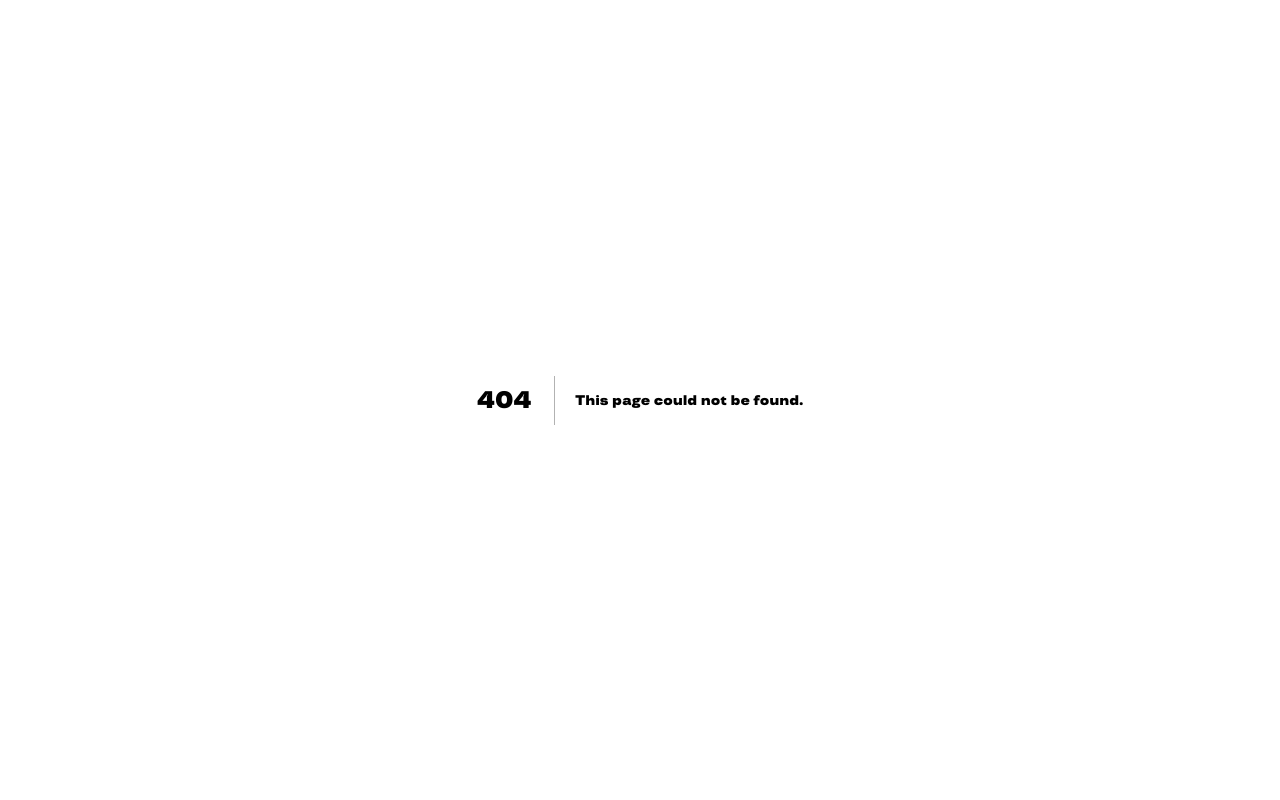
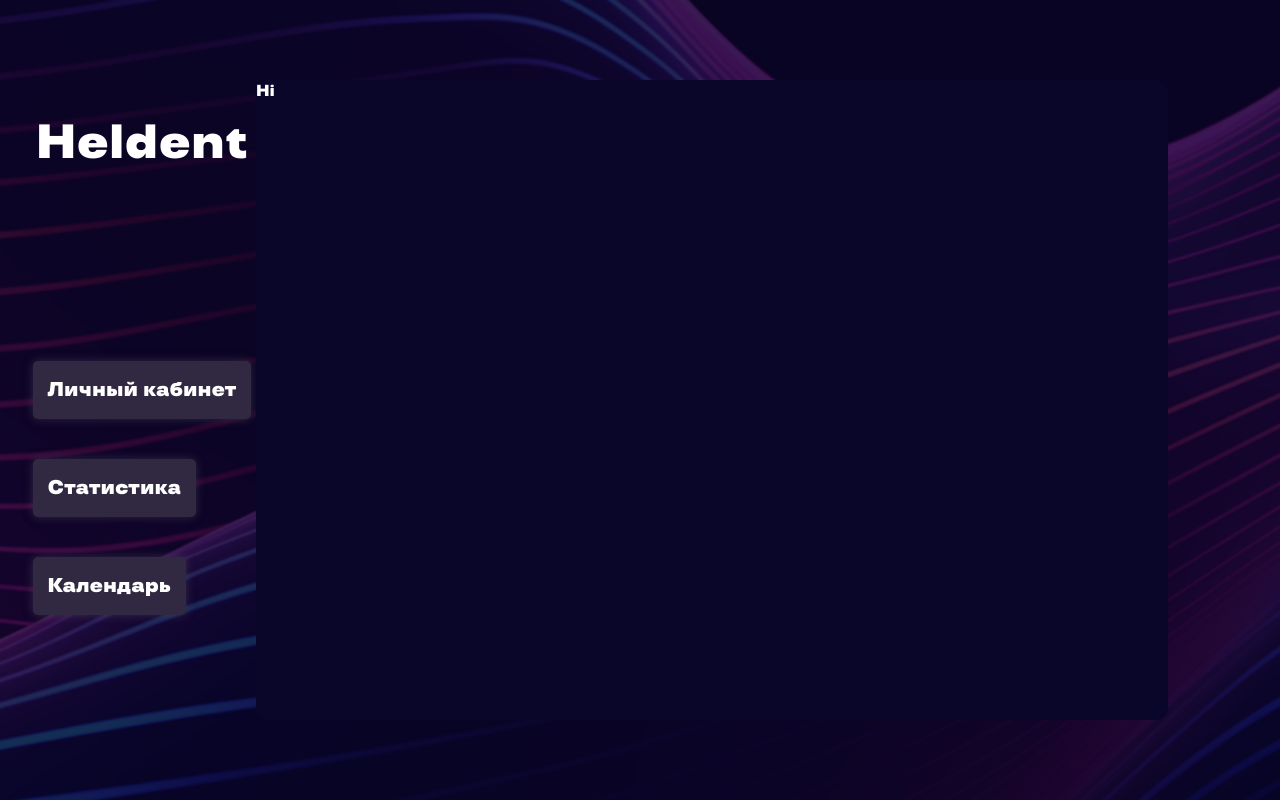
Before and after one commit to kolen44/heldent, a Next.js app in the folder frontend/: page /account in a window 1280 px wide. Before the commit this address had no page. Built offline with nearby package versions, Linux system fonts and the light colour scheme; a web font is replaced by a local one.

Commit message:
feat!: Added account page (/account route) Added account page with dynamic pages inside . Also for it added PersonalAccount component with Calendar and Statistic folders inside .

```diff
--- a/frontend/components/Calendar/Calendar.js
+++ b/frontend/components/Calendar/Calendar.js
@@ -142,7 +142,7 @@ export default function Calendar() {
 	}
 
 	return (
-		<div className='bg-white flex flex-col min-h-screen  items-center justify-between p-24'>
+		<div className='bg-[#0A062A] flex flex-col   items-center justify-between p-24 rounded-xl backdrop-blur-md'>
 			<div className='grid grid-cols-10'>
 				<ToastContainer />
 				<div className='col-span-8'>
@@ -168,13 +168,13 @@ export default function Calendar() {
 				</div>
 				<div
 					id='draggable-el'
-					className='ml-8 w-full border-2 p-2 mt-16 rounded-md lg:h-1/2 bg-violet-500'
+					className='ml-8 w-full border-2 p-2 mt-16 rounded-md lg:h-1/2 bg-violet-500 '
 				>
 					<h1 className='font-thin text-sm text-center'>
 						Переместите событие на календарь или создайте свое кликом по дню
 						календаря
 					</h1>
-					<div className='flex flex-col items-center justify-between h-full'>
+					<div className='flex flex-col items-center justify-between h-full text-black px-10'>
 						<div>
 							<div
 								className='fc-event border-2   p-1 m-2 w-full rounded-md ml-auto flex justify-center items-center  text-center bg-white'
--- /dev/null
+++ b/frontend/components/PersonalAccount/Calendar/Calendar.js
@@ -0,0 +1,9 @@
+import Calendar from '@components/Calendar/Calendar'
+
+export default function ComponentCalendar() {
+	return (
+		<div className=' overflow-y-hidden text-white'>
+			<Calendar />
+		</div>
+	)
+}
--- /dev/null
+++ b/frontend/components/PersonalAccount/Statistic/Statistic.js
@@ -0,0 +1,3 @@
+export default function Statistic() {
+	return <div className=' overflow-y-hidden text-white'>Hi</div>
+}
--- /dev/null
+++ b/frontend/src/app/account/page.js
@@ -0,0 +1,55 @@
+'use client'
+import dynamic from 'next/dynamic'
+import { Suspense, useState } from 'react'
+import ChangeStatisticPageButton from '../../../widgets/changeStatisticPageButton/changeStatisticPageButton'
+import '../globals.css'
+
+export default function Account() {
+	const [pageNumber, setPageNumber] = useState(1)
+	const Component = SelectedComponent(pageNumber)
+	return (
+		<div className='bg-[#0A062A] max-h-screen overflow-hidden'>
+			<div className='grid grid-cols-10 h-screen w-screen p-20 pr-28 pl-7 text-white bg-[url(/image.webp)] bg-no-repeat bg-cover'>
+				<div className='col-span-2 '>
+					<div className='text-md pt-10 text-5xl text-center'>Heldent</div>
+					<div className='text-xl h-full flex items-center justify-center'>
+						<div className='flex flex-col gap-10'>
+							<div onClick={() => setPageNumber(1)}>
+								<ChangeStatisticPageButton text={'Личный кабинет'} />
+							</div>
+							<div onClick={() => setPageNumber(2)}>
+								<ChangeStatisticPageButton text={'Статистика'} />
+							</div>
+
+							<div onClick={() => setPageNumber(3)}>
+								<ChangeStatisticPageButton text={'Календарь'} />
+							</div>
+						</div>
+					</div>
+				</div>
+				<div className='bg-[#0A062A] h-full col-span-8 rounded-xl backdrop-blur-md'>
+					<Suspense fallback={<div>Loading...</div>}>
+						<Component />
+					</Suspense>
+				</div>
+			</div>
+		</div>
+	)
+}
+
+function SelectedComponent(number) {
+	const componentStatistic = dynamic(() =>
+		import('@components/PersonalAccount/Statistic/Statistic')
+	)
+	const componentCalendar = dynamic(() =>
+		import('@components/PersonalAccount/Calendar/Calendar')
+	)
+
+	const componentsMap = {
+		1: componentStatistic,
+		2: componentStatistic,
+		3: componentCalendar,
+	}
+	const SelectedComponent = componentsMap[number] || null
+	return SelectedComponent
+}
--- a/frontend/src/app/globals.css
+++ b/frontend/src/app/globals.css
@@ -65,5 +65,6 @@ body::-webkit-scrollbar-thumb {
 	text-align: center;
 	top: 0;
 	left: 0;
-	content: 'Heldent AI календарь';
+	content: 'Heldent AI';
+	text-align: start;
 }
--- a/frontend/src/app/page.js
+++ b/frontend/src/app/page.js
@@ -1,5 +1,4 @@
 import Abilities from '../../components/Abilities/Abilities'
-import Calendar from '../../components/Calendar/Calendar'
 import Footer from '../../components/Footer/Footer'
 import Course from '../../pages/Course/Course'
 import HeaderPage from '../../pages/Header/Header'
@@ -13,7 +12,6 @@ export default function Home() {
 			<Recommendations />
 			<Course />
 			<Footer />
-			<Calendar />
 		</div>
 	)
 }
--- a/frontend/store/useStore.js
+++ b/frontend/store/useStore.js
@@ -7,4 +7,5 @@ export const useStores = create((set, get) => ({
 			calendarPlan: text,
 		}))
 	},
+	personalAccountDynamicPage: 1,
 }))
--- /dev/null
+++ b/frontend/widgets/changeStatisticPageButton/changeStatisticPageButton.js
@@ -0,0 +1,30 @@
+'use client'
+import { motion } from 'framer-motion'
+import { useState } from 'react'
+
+export default function ChangeStatisticPageButton({ text }) {
+	const colors = ['#312942', '#453E55']
+	const [currentColor, setCurrentColor] = useState(0)
+
+	const handleButtonClick = () => {
+		setCurrentColor(currentColor === colors.length - 1 ? 0 : currentColor + 1)
+	}
+	return (
+		<motion.button
+			whileHover={{ scale: 1.1 }}
+			whileTap={{ scale: 0.9 }}
+			style={{
+				color: 'white',
+				background: colors[currentColor],
+				border: 'none',
+				borderRadius: '5px',
+				boxShadow: '0 0 10px rgba(80, 75, 95, 0.5)',
+				backdropFilter: 'blur(5px)',
+				padding: '15px',
+			}}
+			onClick={handleButtonClick}
+		>
+			{text}
+		</motion.button>
+	)
+}
```
Also changed, not shown: frontend/jsconfig.json (+6 -5 lines), frontend/public/buttonbackground.jpg (added).
